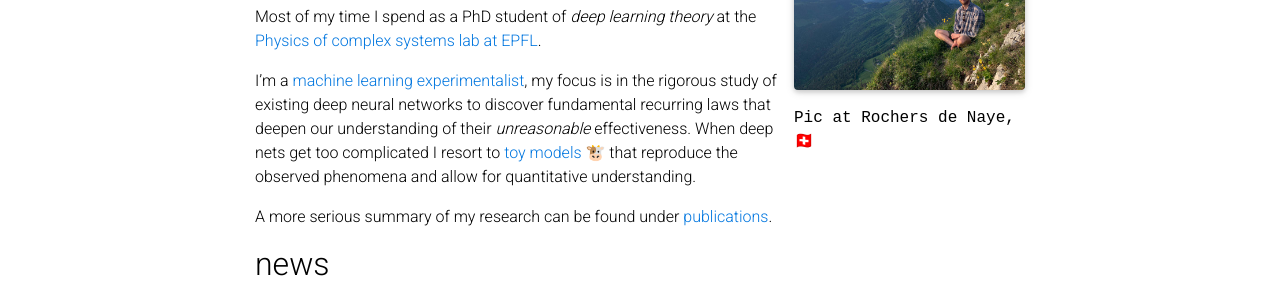
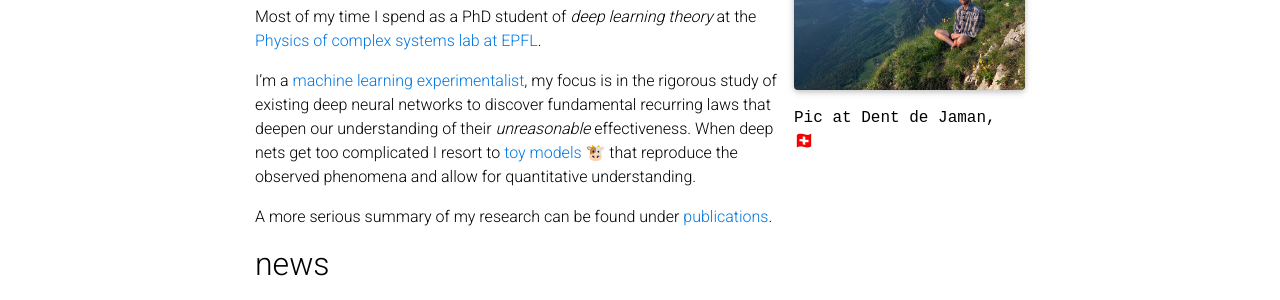
Before and after one commit to leonardopetrini/leonardopetrini.github.io, a Jekyll site: the page built from _pages/about.md, in a window 1280 px wide. Shown: the part 252-552 px from the top of the page. Built offline with Jekyll 4.4.1, drawn with Linux system fonts in a browser that asks for light colours; full-size pictures stand in for the smaller copies a plugin makes; emoji names are drawn with the system emoji font; comment, search, counter and statistics services are not loaded; a style sheet for code colours, icons or effects is not loaded.

Commit message:
correct profile pic location

```diff
--- a/_pages/about.md
+++ b/_pages/about.md
@@ -9,7 +9,7 @@ profile:
   image: prof_pic.jpg
   image_circular: false # crops the image to make it circular
   address: >
-    <p>Pic at Rochers de Naye, 🇨🇭</p>
+    <p>Pic at Dent de Jaman, 🇨🇭</p>
 
 news: true  # includes a list of news items
 selected_papers: false # includes a list of papers marked as "selected={true}"
```
